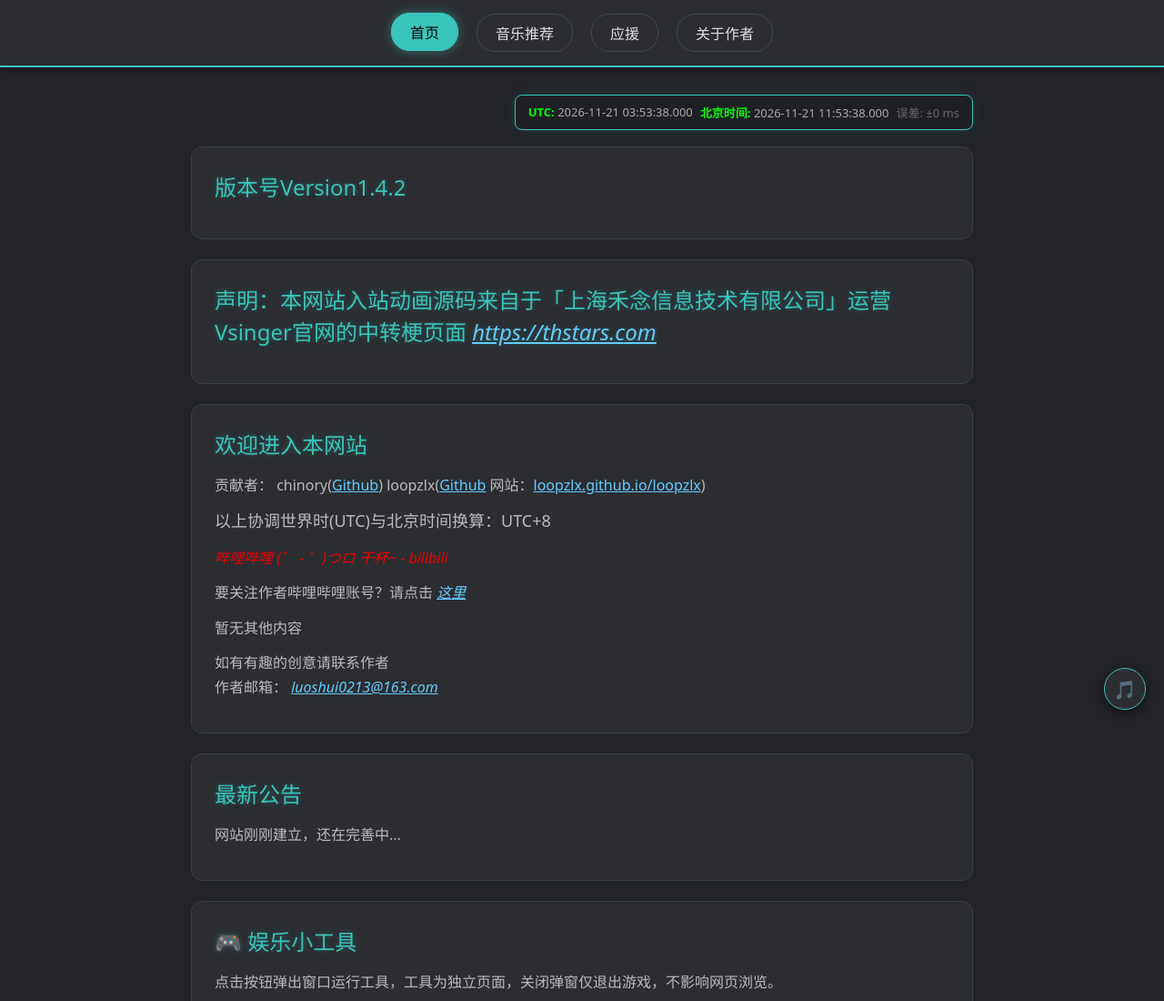
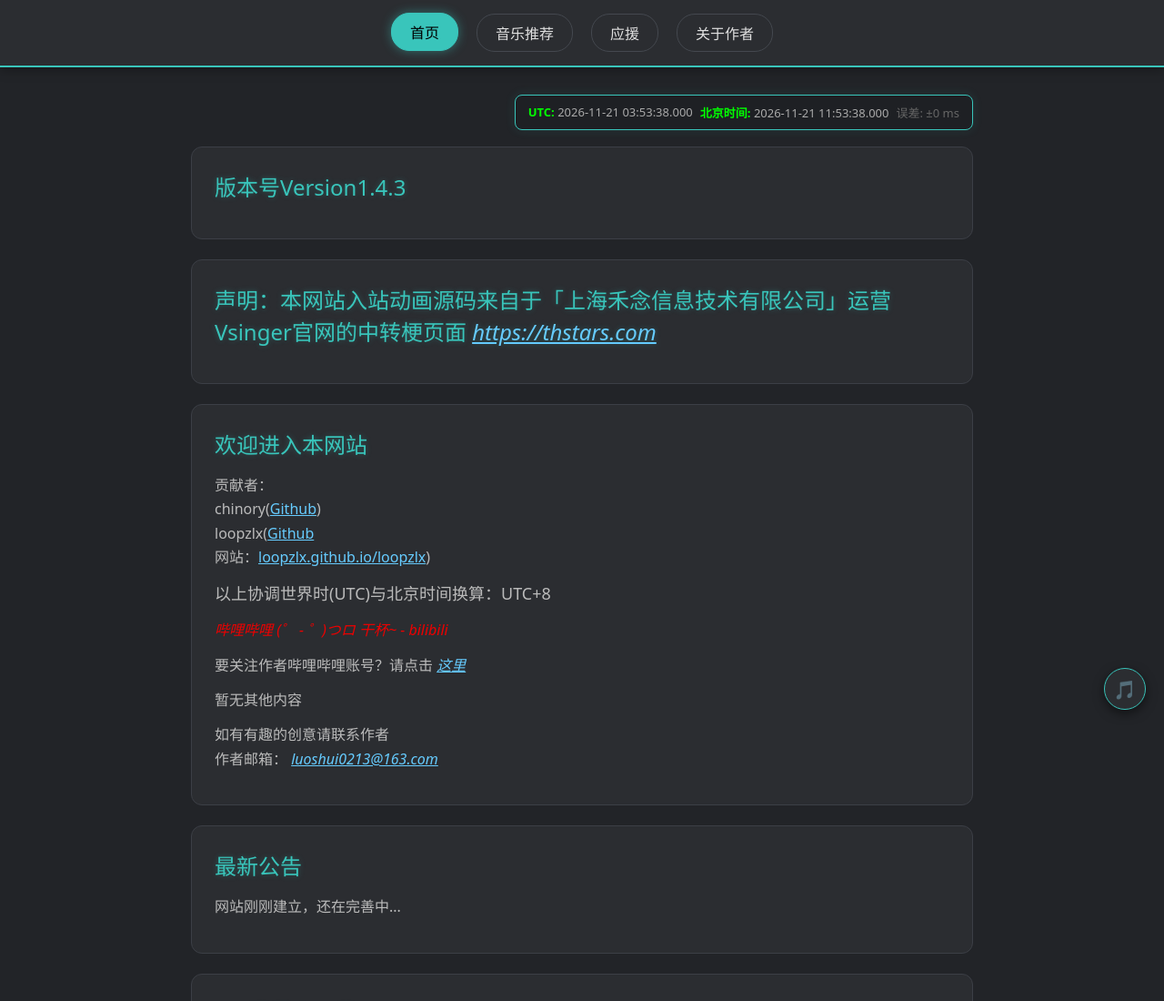
Before and after one commit to luoshui0213/luoshui0213.github.io, a plain HTML site: page home.html in a window 1280 px wide. Shown: the top 1100 px of the page at 91% size. Drawn offline with Linux system fonts and the light colour scheme; no server answers.

Commit message:
更新 home.html

```diff
--- a/home.html
+++ b/home.html
@@ -137,7 +137,7 @@ img{max-width:100%;height:auto;display:block;margin:0 auto;loading:lazy;border-r
 <div style="display:flex;justify-content:flex-end;margin-bottom:18px;">
 <div id="sync-clock-panel" style="background:#1e2024;border:1px solid #39c5bb;border-radius:8px;padding:9px 14px;box-shadow:0 0 12px rgba(57,197,187,0.12);font-size:13px;color:#ccc;">正在与授时中心同步时间...</div>
 </div>
-<div class="card"><h2>版本号Version1.4.2</h2></div>
+<div class="card"><h2>版本号Version1.4.3</h2></div>
 <div class="card">
 <h2>声明：本网站入站动画源码来自于「上海禾念信息技术有限公司」运营Vsinger官网的中转梗页面
 <a href="https://thstars.com" style="color:#66ccff;text-decoration:underline;"><i>https://thstars.com</i></a>
@@ -145,9 +145,9 @@ img{max-width:100%;height:auto;display:block;margin:0 auto;loading:lazy;border-r
 </div>
 <div class="card">
 <h2>欢迎进入本网站</h2>
-<p>贡献者：
-chinory(<a href="https://github.com/luoshui0213" style="color:#66ccff; text-decoration:underline;">Github</a>)
-loopzlx(<a href="https://github.com/loopzlx" style="color:#66ccff; text-decoration:underline;">Github</a>
+<p>贡献者：<br>
+chinory(<a href="https://github.com/luoshui0213" style="color:#66ccff; text-decoration:underline;">Github</a>)<br>
+loopzlx(<a href="https://github.com/loopzlx" style="color:#66ccff; text-decoration:underline;">Github</a><br>
 网站：<a href="https://loopzlx.github.io/loopzlx" style="color:#66ccff; text-decoration:underline;">loopzlx.github.io/loopzlx</a>)
 </p>
 <p style="font-size:18px;">以上协调世界时(UTC)与北京时间换算：UTC+8</p>
@@ -303,9 +303,6 @@ window.addEventListener("message", function(e) {
     }
 });
 
-// ==========================================
-// ======== 原生流式音乐播放器逻辑 ==========
-// ==========================================
 const REPO_OWNER = "luoshui0213";
 const REPO_NAME = "resources";
 const BRANCH = "main";
@@ -318,8 +315,6 @@ const URL_PREFIXES = [
     `https://gcore.jsdelivr.net/gh/${REPO_OWNER}/${REPO_NAME}@${BRANCH}/`,
     `https://testingcf.jsdelivr.net/gh/${REPO_OWNER}/${REPO_NAME}@${BRANCH}/`
 ];
-
-// 移除《大哉乾元》，保留《鲁高校歌》
 const playlistData = [
     { title: "为什么夏天总是属于离别", file: "为什么夏天总是属于离别.mp4" },
     { title: "千本樱纯音乐版", file: "千本樱纯音乐版.mp4" },
```
